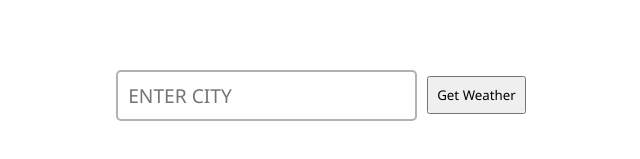
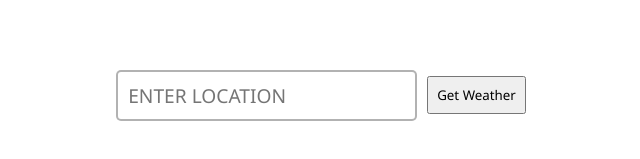
Before and after one commit to anshika-pathak005/weather-frontend, a plain HTML site: page index.html in a window 1280 px wide. Shown: the part 305-464 px from the top of the page, 319-959 px from the left. Drawn offline with Linux system fonts and the light colour scheme.

Commit message:
Update index.html

```diff
--- a/index.html
+++ b/index.html
@@ -8,7 +8,7 @@
 </head>
 <body>
     <form action="#" class="weatherForms">
-        <input type="text" class="cityInput" placeholder="Enter City">
+        <input type="text" class="cityInput" placeholder="Enter Location">
         <button type="submit">Get Weather</button>
     </form>
 
```
